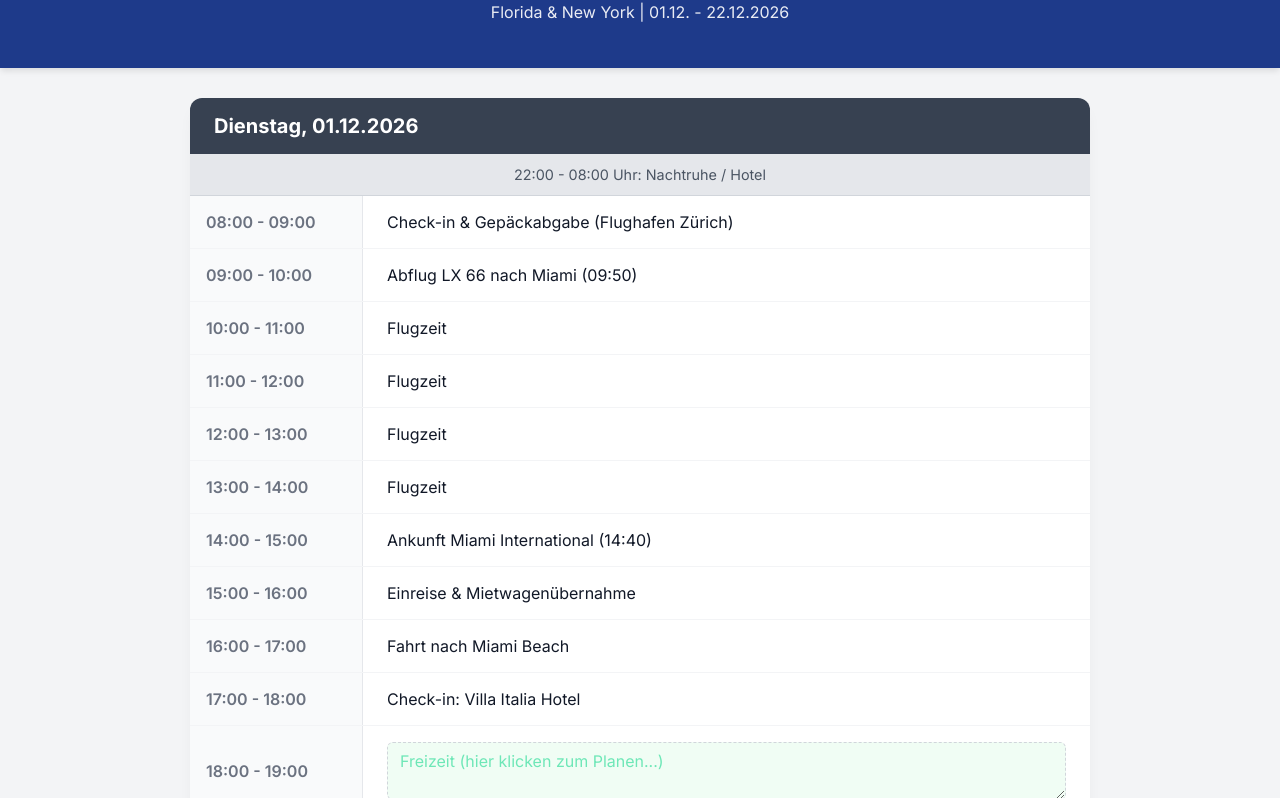
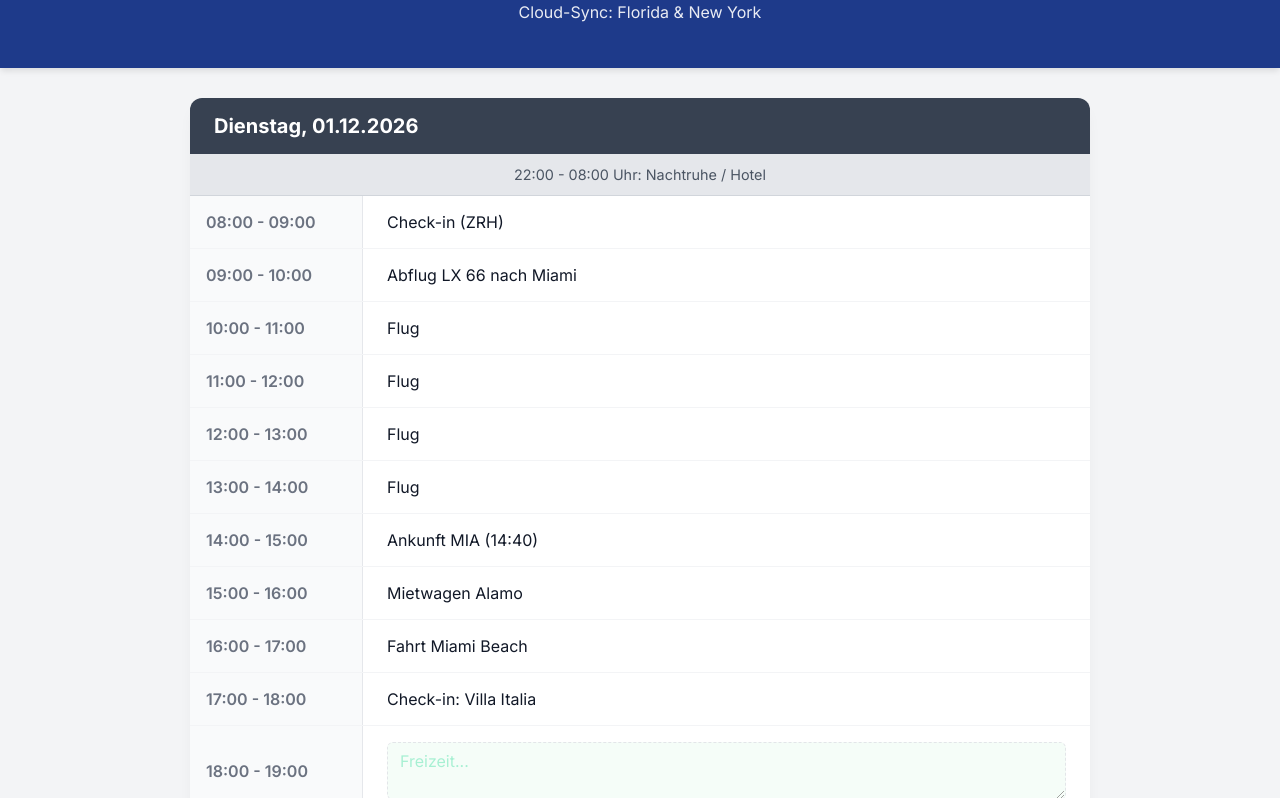
Before and after one commit to DanielT1337/Amerika2026, a plain HTML site: page index.html in a window 1280 px wide. Shown: the part 72-870 px from the top of the page. Drawn offline with Linux system fonts and the light colour scheme; no server answers.

Commit message:
CloudUpdate index.html

```diff
--- a/index.html
+++ b/index.html
@@ -3,145 +3,35 @@
 <head>
     <meta charset="UTF-8">
     <meta name="viewport" content="width=device-width, initial-scale=1.0">
-    <title>Reiseplan Florida & New York</title>
+    <title>Cloud Reiseplan Florida & NY</title>
     <style>
         @import url('https://fonts.googleapis.com/css2?family=Inter:wght@400;600;700&display=swap');
 
-        body {
-            font-family: 'Inter', sans-serif;
-            background-color: #f3f4f6;
-            margin: 0;
-            padding: 0;
-            color: #1f2937;
-        }
-
-        header {
-            background-color: #1e3a8a;
-            color: white;
-            padding: 30px 20px;
-            text-align: center;
-            box-shadow: 0 4px 6px -1px rgba(0, 0, 0, 0.1);
-        }
-
+        body { font-family: 'Inter', sans-serif; background-color: #f3f4f6; margin: 0; padding: 0; color: #1f2937; }
+        header { background-color: #1e3a8a; color: white; padding: 30px 20px; text-align: center; box-shadow: 0 4px 6px -1px rgba(0, 0, 0, 0.1); position: relative; }
         h1 { margin: 0; font-size: 1.75rem; font-weight: 700; }
         p.subtitle { margin-top: 10px; opacity: 0.9; }
 
-        .container {
-            max-width: 900px;
-            margin: 30px auto;
-            padding: 0 15px;
-        }
+        .status-badge { position: absolute; top: 20px; right: 20px; background: rgba(255,255,255,0.2); padding: 5px 12px; border-radius: 20px; font-size: 0.8rem; display: flex; align-items: center; gap: 8px; }
+        .status-dot { width: 8px; height: 8px; background-color: #ef4444; border-radius: 50%; }
+        .status-dot.connected { background-color: #10b981; }
 
-        .day-card {
-            background: white;
-            border-radius: 12px;
-            margin-bottom: 40px;
-            box-shadow: 0 10px 15px -3px rgba(0, 0, 0, 0.05);
-            overflow: hidden;
-        }
+        .container { max-width: 900px; margin: 30px auto; padding: 0 15px; }
+        .day-card { background: white; border-radius: 12px; margin-bottom: 40px; box-shadow: 0 10px 15px -3px rgba(0, 0, 0, 0.05); overflow: hidden; }
+        .day-header { background-color: #374151; color: white; padding: 16px 24px; font-weight: 700; font-size: 1.25rem; }
+        .night-block { background-color: #e5e7eb; color: #4b5563; text-align: center; padding: 12px; font-size: 0.9rem; border-bottom: 1px solid #d1d5db; }
+        .hour-row { display: flex; border-bottom: 1px solid #f3f4f6; }
+        .hour-row:last-child { border-bottom: none; }
+        .time-col { width: 140px; min-width: 140px; padding: 16px; background-color: #f9fafb; color: #6b7280; font-weight: 600; border-right: 1px solid #e5e7eb; display: flex; align-items: center; }
+        .activity-col { padding: 16px 24px; flex-grow: 1; display: flex; align-items: center; }
 
-        .day-header {
-            background-color: #374151;
-            color: white;
-            padding: 16px 24px;
-            font-weight: 700;
-            font-size: 1.25rem;
-        }
+        .booked-event { color: #111827; font-weight: 400; }
+        .post-trip { color: #9ca3af; font-style: italic; }
 
-        .night-block {
-            background-color: #e5e7eb;
-            color: #4b5563;
-            text-align: center;
-            padding: 12px;
-            font-size: 0.9rem;
-            border-bottom: 1px solid #d1d5db;
-        }
-
-        .hour-row {
-            display: flex;
-            border-bottom: 1px solid #f3f4f6;
-        }
-
-        .hour-row:last-child { border-bottom: none; }
-
-        .time-col {
-            width: 140px;
-            min-width: 140px;
-            padding: 16px;
-            background-color: #f9fafb;
-            color: #6b7280;
-            font-weight: 600;
-            border-right: 1px solid #e5e7eb;
-            display: flex;
-            align-items: center;
-        }
-
-        .activity-col {
-            padding: 16px 24px;
-            flex-grow: 1;
-            display: flex;
-            align-items: center;
-        }
-
-        .free-time {
-            color: #10b981;
-            font-weight: 600;
-        }
-
-        .booked-event {
-            color: #111827;
-            font-weight: 400;
-        }
-
-        .post-trip {
-            color: #9ca3af;
-            font-style: italic;
-        }
-
-        /* Neue Styles für die interaktiven Eingabefelder */
-        .editable-activity {
-            width: 100%;
-            padding: 8px 12px;
-            border: 1px dashed #d1d5db;
-            border-radius: 6px;
-            background-color: #f0fdf4; /* Leichtes Grün für Freizeit */
-            color: #10b981;
-            font-family: 'Inter', sans-serif;
-            font-size: 1rem;
-            font-weight: 600;
-            box-sizing: border-box;
-            transition: all 0.2s;
-            resize: vertical;
-            min-height: 40px;
-        }
-
-        .editable-activity:focus {
-            outline: none;
-            border: 1px solid #10b981;
-            background-color: white;
-            color: #1f2937;
-            box-shadow: 0 0 0 3px rgba(16, 185, 129, 0.1);
-        }
-
-        .editable-activity::placeholder {
-            color: #6ee7b7;
-            font-weight: 400;
-        }
-
-        .saving-indicator {
-            position: fixed;
-            bottom: 20px;
-            right: 20px;
-            background: #10b981;
-            color: white;
-            padding: 8px 16px;
-            border-radius: 20px;
-            font-size: 0.85rem;
-            opacity: 0;
-            transition: opacity 0.3s;
-            pointer-events: none;
-            box-shadow: 0 4px 6px rgba(0,0,0,0.1);
-        }
+        .editable-activity { width: 100%; padding: 8px 12px; border: 1px dashed #d1d5db; border-radius: 6px; background-color: #f0fdf4; color: #10b981; font-family: 'Inter', sans-serif; font-size: 1rem; font-weight: 600; box-sizing: border-box; transition: all 0.2s; resize: vertical; min-height: 40px; }
+        .editable-activity:focus { outline: none; border: 1px solid #10b981; background-color: white; color: #1f2937; box-shadow: 0 0 0 3px rgba(16, 185, 129, 0.1); }
+        .editable-activity::placeholder { color: #6ee7b7; font-weight: 400; }
+        .editable-activity:disabled { opacity: 0.6; cursor: not-allowed; }
 
         @media (max-width: 600px) {
             .hour-row { flex-direction: column; }
@@ -153,196 +43,179 @@
 <body>
     <header>
         <h1>Reiseplan USA 2026</h1>
-        <p class="subtitle">Florida & New York | 01.12. - 22.12.2026</p>
+        <p class="subtitle">Cloud-Sync: Florida & New York</p>
+        <div class="status-badge" id="sync-status">
+            <div class="status-dot" id="status-dot"></div>
+            <span id="status-text">Verbinde...</span>
+        </div>
     </header>
 
     <div class="container" id="calendar-container">
-        <!-- Kalender wird hier durch JavaScript generiert -->
+        <!-- Kalender -->
     </div>
 
-    <div id="save-indicator" class="saving-indicator">Gespeichert ✓</div>
+    <!-- Firebase SDK (Version 11) -->
+    <script type="module">
+        import { initializeApp } from "https://www.gstatic.com/firebasejs/11.6.1/firebase-app.js";
+        import { getAuth, signInAnonymously, signInWithCustomToken, onAuthStateChanged } from "https://www.gstatic.com/firebasejs/11.6.1/firebase-auth.js";
+        import { getFirestore, doc, setDoc, getDoc, onSnapshot } from "https://www.gstatic.com/firebasejs/11.6.1/firebase-firestore.js";
 
-    <script>
-        const startDate = new Date(2026, 11, 1); // 1. Dezember 2026
-        const endDate = new Date(2026, 11, 22);  // 22. Dezember 2026
+        // ==========================================
+        // DEINE FIREBASE KONFIGURATION (FÜR GITHUB)
+        // ==========================================
+        // Ersetze diese Platzhalter durch die Werte aus deinem Firebase-Projekt!
+        const myFirebaseConfig = {
+            apiKey: "AIzaSyBfMmc6gekTKmJvR2UagXRawHJV1Rtg-ws",
+  authDomain: "amerika2026-19c4e.firebaseapp.com",
+  projectId: "amerika2026-19c4e",
+  storageBucket: "amerika2026-19c4e.firebasestorage.app",
+  messagingSenderId: "894526152489",
+  appId: "1:894526152489:web:06ec495b6d414d2e1da138"
+        };
+        // ==========================================
+
+        // Basis-Daten der Reise
+        const startDate = new Date(2026, 11, 1);
+        const endDate = new Date(2026, 11, 22);
         const weekdays = ["Sonntag", "Montag", "Dienstag", "Mittwoch", "Donnerstag", "Freitag", "Samstag"];
-
-        // Exakte, neutrale Reisedaten aus dem Kuoni-Dokument
         const itinerary = {
-            "2026-12-01": {
-                8: "Check-in & Gepäckabgabe (Flughafen Zürich)",
-                9: "Abflug LX 66 nach Miami (09:50)",
-                10: "Flugzeit",
-                11: "Flugzeit",
-                12: "Flugzeit",
-                13: "Flugzeit",
-                14: "Ankunft Miami International (14:40)",
-                15: "Einreise & Mietwagenübernahme",
-                16: "Fahrt nach Miami Beach",
-                17: "Check-in: Villa Italia Hotel"
-            },
-            "2026-12-06": {
-                9: "Check-out Villa Italia Hotel",
-                10: "Fahrt nach Naples",
-                11: "Fahrt nach Naples",
-                12: "Fahrt nach Naples",
-                15: "Check-in: Hampton Inn & Suites Naples South"
-            },
-            "2026-12-07": {
-                9: "Check-out Hampton Inn",
-                10: "Fahrt nach Sarasota",
-                11: "Fahrt nach Sarasota",
-                15: "Check-in: Lido Beach Resort"
-            },
-            "2026-12-10": {
-                10: "Check-out Lido Beach Resort",
-                11: "Fahrt nach St. Pete Beach",
-                12: "Fahrt nach St. Pete Beach",
-                15: "Check-in: Beachcomber Beach Resort"
-            },
-            "2026-12-12": {
-                9: "Check-out Beachcomber",
-                10: "Fahrt nach Kissimmee / Orlando",
-                11: "Fahrt nach Kissimmee / Orlando",
-                15: "Check-in: Disney's All-Star Music Resort"
-            },
-            "2026-12-14": {
-                8: "Check-out Disney Resort & Fahrt zum Flughafen",
-                9: "Mietwagenrückgabe (Orlando Airport)",
-                10: "Check-in & Sicherheitskontrolle",
-                11: "Abflug UA 254 nach Newark (11:45)",
-                12: "Flugzeit",
-                13: "Flugzeit",
-                14: "Ankunft Newark (14:38)",
-                15: "Gepäck & Transfer nach Manhattan",
-                16: "Ankunft The Beekman Tower",
-                17: "Check-in: The Beekman Tower"
-            },
-            "2026-12-21": {
-                11: "Check-out The Beekman Tower (Gepäck deponieren)",
-                18: "Transfer zum Flughafen Newark",
-                19: "Check-in & Sicherheitskontrolle",
-                20: "Warten am Gate / Boarding",
-                21: "Abflug LX 19 nach Zürich (22:00)"
-            },
-            "2026-12-22": {
-                8: "Flugzeit",
-                9: "Flugzeit",
-                10: "Landeanflug",
-                11: "Landung Zürich (11:35)",
-                12: "Gepäckausgabe & Heimreise",
-                13: "Ende der Reise",
-                14: "-",
-                15: "-",
-                16: "-",
-                17: "-",
-                18: "-",
-                19: "-",
-                20: "-",
-                21: "-"
-            }
+            "2026-12-01": { 8: "Check-in (ZRH)", 9: "Abflug LX 66 nach Miami", 10: "Flug", 11: "Flug", 12: "Flug", 13: "Flug", 14: "Ankunft MIA (14:40)", 15: "Mietwagen Alamo", 16: "Fahrt Miami Beach", 17: "Check-in: Villa Italia" },
+            "2026-12-06": { 9: "Check-out Villa Italia", 10: "Fahrt Naples", 11: "Fahrt Naples", 12: "Fahrt Naples", 15: "Check-in: Hampton Inn" },
+            "2026-12-07": { 9: "Check-out Hampton Inn", 10: "Fahrt Sarasota", 11: "Fahrt Sarasota", 15: "Check-in: Lido Beach Resort" },
+            "2026-12-10": { 10: "Check-out Lido Beach", 11: "Fahrt St. Pete", 12: "Fahrt St. Pete", 15: "Check-in: Beachcomber" },
+            "2026-12-12": { 9: "Check-out Beachcomber", 10: "Fahrt Kissimmee", 11: "Fahrt Kissimmee", 15: "Check-in: Disney Music Resort" },
+            "2026-12-14": { 8: "Check-out Disney", 9: "Mietwagenrückgabe", 10: "Sicherheitskontrolle", 11: "Abflug UA 254", 12: "Flug", 13: "Flug", 14: "Ankunft Newark", 15: "Transfer Manhattan", 16: "Ankunft Beekman Tower", 17: "Check-in: Beekman Tower" },
+            "2026-12-21": { 11: "Check-out Beekman", 18: "Transfer EWR", 19: "Sicherheitskontrolle", 20: "Boarding", 21: "Abflug LX 19" },
+            "2026-12-22": { 8: "Flug", 9: "Flug", 10: "Landeanflug", 11: "Landung ZRH (11:35)", 12: "Heimreise", 13: "-", 14: "-", 15: "-", 16: "-", 17: "-", 18: "-", 19: "-", 20: "-", 21: "-" }
         };
 
+        // UI generieren (wie zuvor, aber Inputs sind anfangs deaktiviert)
         const container = document.getElementById('calendar-container');
         let currentDate = new Date(startDate);
 
         while (currentDate <= endDate) {
-            // Datum formatieren: YYYY-MM-DD
             const year = currentDate.getFullYear();
             const month = String(currentDate.getMonth() + 1).padStart(2, '0');
             const day = String(currentDate.getDate()).padStart(2, '0');
             const dateKey = `${year}-${month}-${day}`;
-
-            // Format für Anzeige: "Montag, 01.12.2026"
             const displayDate = `${weekdays[currentDate.getDay()]}, ${day}.${month}.${year}`;
 
-            // Tageskarte erstellen
             const dayCard = document.createElement('div');
             dayCard.className = 'day-card';
+            dayCard.innerHTML = `
+                <div class="day-header">${displayDate}</div>
+                <div class="night-block">22:00 - 08:00 Uhr: Nachtruhe / Hotel</div>
+            `;
 
-            // Header
-            const header = document.createElement('div');
-            header.className = 'day-header';
-            header.textContent = displayDate;
-            dayCard.appendChild(header);
-
-            // Nachtruhe Info
-            const nightBlock = document.createElement('div');
-            nightBlock.className = 'night-block';
-            nightBlock.textContent = '22:00 - 08:00 Uhr: Nachtruhe / Hotel';
-            dayCard.appendChild(nightBlock);
-
-            // Stunden generieren (08:00 bis 21:00)
             const eventsForDay = itinerary[dateKey] || {};
-
             for (let h = 8; h <= 21; h++) {
                 const hourRow = document.createElement('div');
                 hourRow.className = 'hour-row';
 
-                // Zeit-Spalte (z.B. "08:00 - 09:00")
                 const timeCol = document.createElement('div');
                 timeCol.className = 'time-col';
                 timeCol.textContent = `${String(h).padStart(2, '0')}:00 - ${String(h + 1).padStart(2, '0')}:00`;
 
-                // Aktivitäts-Spalte
                 const activityCol = document.createElement('div');
                 activityCol.className = 'activity-col';
 
                 let activityText = eventsForDay[h];
-
                 if (activityText) {
-                    if (activityText === "-") {
-                        activityCol.innerHTML = `<span class="post-trip">Reise beendet</span>`;
-                    } else {
-                        activityCol.innerHTML = `<span class="booked-event">${activityText}</span>`;
-                    }
+                    if (activityText === "-") activityCol.innerHTML = `<span class="post-trip">Reise beendet</span>`;
+                    else activityCol.innerHTML = `<span class="booked-event">${activityText}</span>`;
                 } else {
-                    // ID für das Eingabefeld generieren (z.B. "input-2026-12-05-14")
-                    const inputId = `input-${dateKey}-${h}`;
-
-                    // Gespeicherten Wert aus dem LocalStorage laden, falls vorhanden
-                    const savedValue = localStorage.getItem(inputId) || "";
-
-                    activityCol.innerHTML = `
-                        <textarea
-                            id="${inputId}"
-                            class="editable-activity"
-                            placeholder="Freizeit (hier klicken zum Planen...)"
-                            oninput="saveActivity('${inputId}')"
-                        >${savedValue}</textarea>
-                    `;
+                    const inputId = `slot_${dateKey}_${h}`;
+                    activityCol.innerHTML = `<textarea id="${inputId}" class="editable-activity custom-input" placeholder="Freizeit..." disabled></textarea>`;
                 }
 
                 hourRow.appendChild(timeCol);
                 hourRow.appendChild(activityCol);
                 dayCard.appendChild(hourRow);
             }
-
             container.appendChild(dayCard);
-
-            // Einen Tag weitergehen
             currentDate.setDate(currentDate.getDate() + 1);
         }
 
-        // Speicher-Logik
-        let saveTimeout;
-        const saveIndicator = document.getElementById('save-indicator');
+        // ==========================================
+        // FIREBASE LOGIK
+        // ==========================================
+        let db, auth, docRef;
+        let isCanvas = typeof __firebase_config !== 'undefined';
 
-        function saveActivity(inputId) {
-            const inputElement = document.getElementById(inputId);
-            const value = inputElement.value;
+        async function initApp() {
+            // Konfiguration wählen (Sicherstellung, dass es auch in dieser Vorschau funktioniert)
+            const config = isCanvas ? JSON.parse(__firebase_config) : myFirebaseConfig;
 
-            // Im lokalen Speicher des Browsers ablegen
-            localStorage.setItem(inputId, value);
+            const app = initializeApp(config);
+            auth = getAuth(app);
+            db = getFirestore(app);
 
-            // Kleine "Gespeichert" Animation anzeigen
-            clearTimeout(saveTimeout);
-            saveIndicator.style.opacity = '1';
+            // Login
+            if (isCanvas && typeof __initial_auth_token !== 'undefined' && __initial_auth_token) {
+                await signInWithCustomToken(auth, __initial_auth_token);
+            } else {
+                await signInAnonymously(auth);
+            }
 
-            saveTimeout = setTimeout(() => {
-                saveIndicator.style.opacity = '0';
-            }, 1500);
+            onAuthStateChanged(auth, async (user) => {
+                if (!user) return;
+
+                // Speicherpfad definieren
+                const appId = typeof __app_id !== 'undefined' ? __app_id : 'default';
+                if (isCanvas) {
+                    docRef = doc(db, 'artifacts', appId, 'public', 'data', 'itinerary', 'shared');
+                } else {
+                    docRef = doc(db, 'reiseplan', 'daniel_xenia'); // Dein Pfad auf GitHub Pages!
+                }
+
+                // UI aktualisieren: Verbunden!
+                document.getElementById('status-dot').classList.add('connected');
+                document.getElementById('status-text').textContent = "Live verbunden";
+
+                // Eingabefelder aktivieren
+                document.querySelectorAll('.custom-input').forEach(input => {
+                    input.disabled = false;
+                    input.addEventListener('input', handleInput);
+                });
+
+                // Initiale Daten laden & Echtzeit-Sync starten
+                onSnapshot(docRef, (docSnap) => {
+                    if (docSnap.exists()) {
+                        const data = docSnap.data();
+                        document.querySelectorAll('.custom-input').forEach(input => {
+                            // Verhindern, dass der eigene Text beim Tippen überschrieben wird
+                            if (document.activeElement !== input) {
+                                input.value = data[input.id] || "";
+                            }
+                        });
+                    }
+                }, (error) => {
+                    console.error("Sync Error: ", error);
+                });
+            });
         }
+
+        // Speichern mit "Debounce" (verhindert zu viele gleichzeitige Anfragen)
+        let timeout = null;
+        let pendingData = {};
+
+        async function handleInput(e) {
+            pendingData[e.target.id] = e.target.value;
+
+            clearTimeout(timeout);
+            timeout = setTimeout(async () => {
+                if (!docRef) return;
+                try {
+                    await setDoc(docRef, pendingData, { merge: true });
+                    pendingData = {}; // Reset nach erfolgreichem Speichern
+                } catch (err) {
+                    console.error("Fehler beim Speichern:", err);
+                }
+            }, 500); // Speichert 0.5s nach dem letzten Tastendruck
+        }
+
+        // App starten
+        initApp();
     </script>
 </body>
 </html>
```
